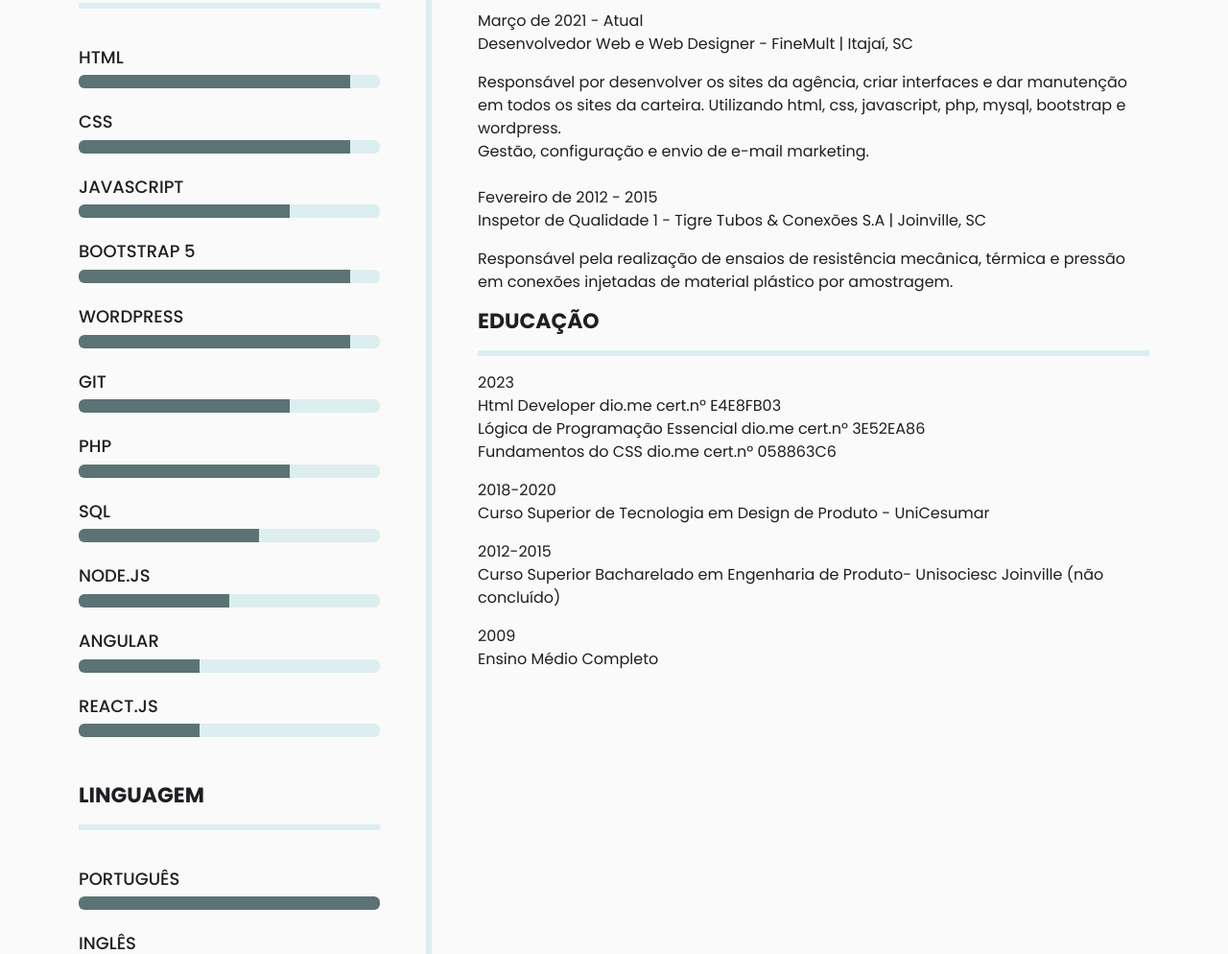
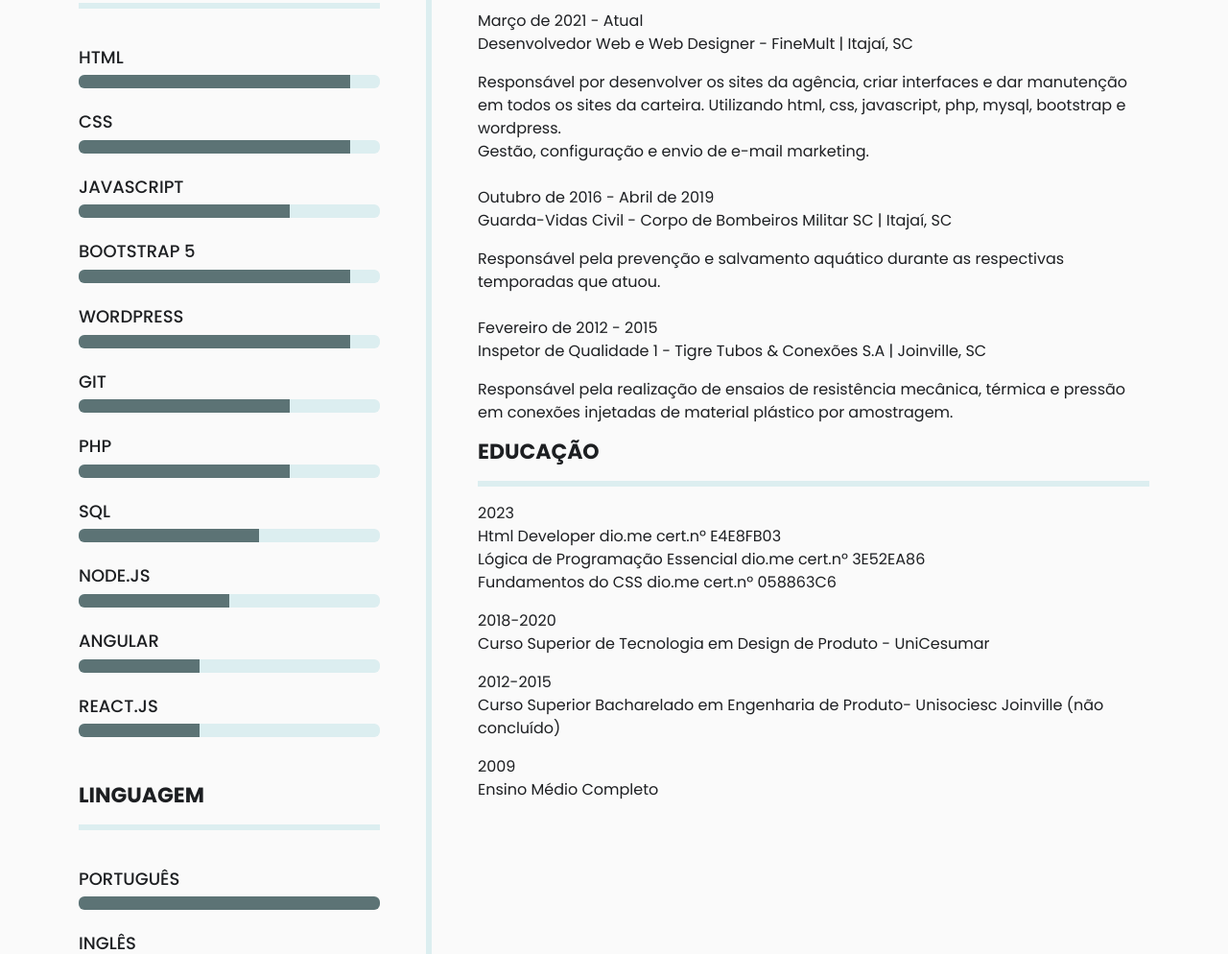
Before and after one commit to Kaueflip/Kaueflip.github.io, a plain HTML site: page index.html in a window 1280 px wide. Shown: the part 893-1887 px from the top of the page at 96% size. Drawn offline with nearby package versions, Linux system fonts and the light colour scheme.

Commit message:
Another Commit

```diff
--- a/index.html
+++ b/index.html
@@ -433,6 +433,20 @@
             </li>
             <br />
             <li>
+              Outubro de 2016 - Abril de 2019<br />
+              <p>
+                <span>Guarda-Vidas Civil </span>
+                - Corpo de Bombeiros Militar SC | Itajaí, SC
+              </p>
+              <ul>
+                <li>
+                  Responsável pela prevenção e salvamento aquático durante as
+                  respectivas temporadas que atuou.
+                </li>
+              </ul>
+            </li>
+            <br />
+            <li>
               Fevereiro de 2012 - 2015<br />
               <p>
                 <span>Inspetor de Qualidade 1 </span>
```
